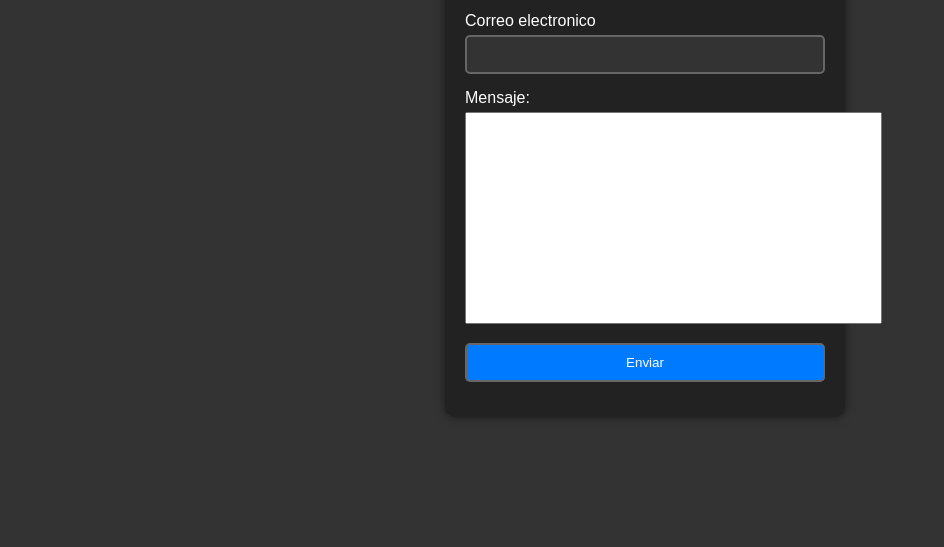
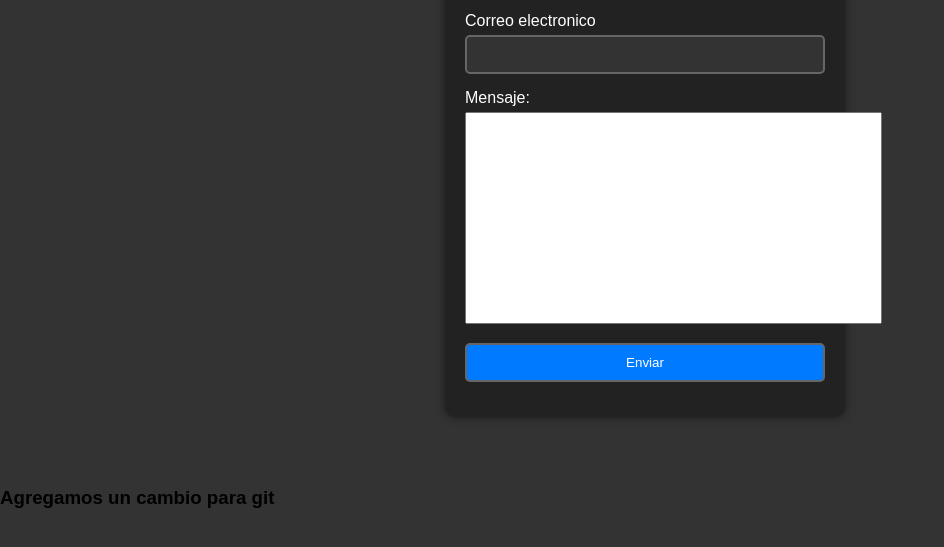
Before and after one commit to jjuanlopez1/primer-repositorio, a plain HTML site: page Estilos 2/index.html in a window 1280 px wide. Shown: the part 243-790 px from the top of the page, without its empty margins (0-944 px from the left). Drawn offline with Linux system fonts and the light colour scheme.

Commit message:
agregamos un cambio de ejemplo

```diff
--- a/Estilos 2/index.html
+++ b/Estilos 2/index.html
@@ -41,6 +41,7 @@
     </div>
     </main>
     </header>
+    <h3>Agregamos un cambio para git</h3>
 
 </body>
 </html>
```
